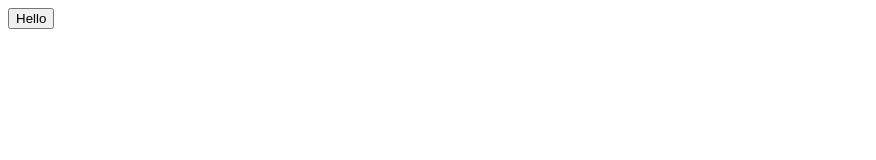
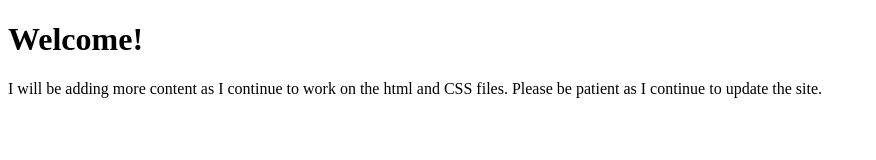
Before and after one commit to KameronOrel/biography_website, a plain HTML site: page index.html in a window 1280 px wide. Shown: the whole page, without its empty margins (0-876 px from the left). Drawn offline with Linux system fonts and the light colour scheme.

Commit message:
Update index.html
Creating a baseline to add onto. 06/25/2023

```diff
--- a/index.html
+++ b/index.html
@@ -1,3 +1,13 @@
-<button>
-  Hello
-</button>
+<!DOCTYPE html>
+<html>
+  <head></head>
+  <body>
+    <h1>
+      Welcome!
+    </h1>
+    <p>
+      I will be adding more content as I continue to work on the html and CSS files. Please be patient as I continue to update the site.
+    </p>
+
+  </body>
+</html>
```
